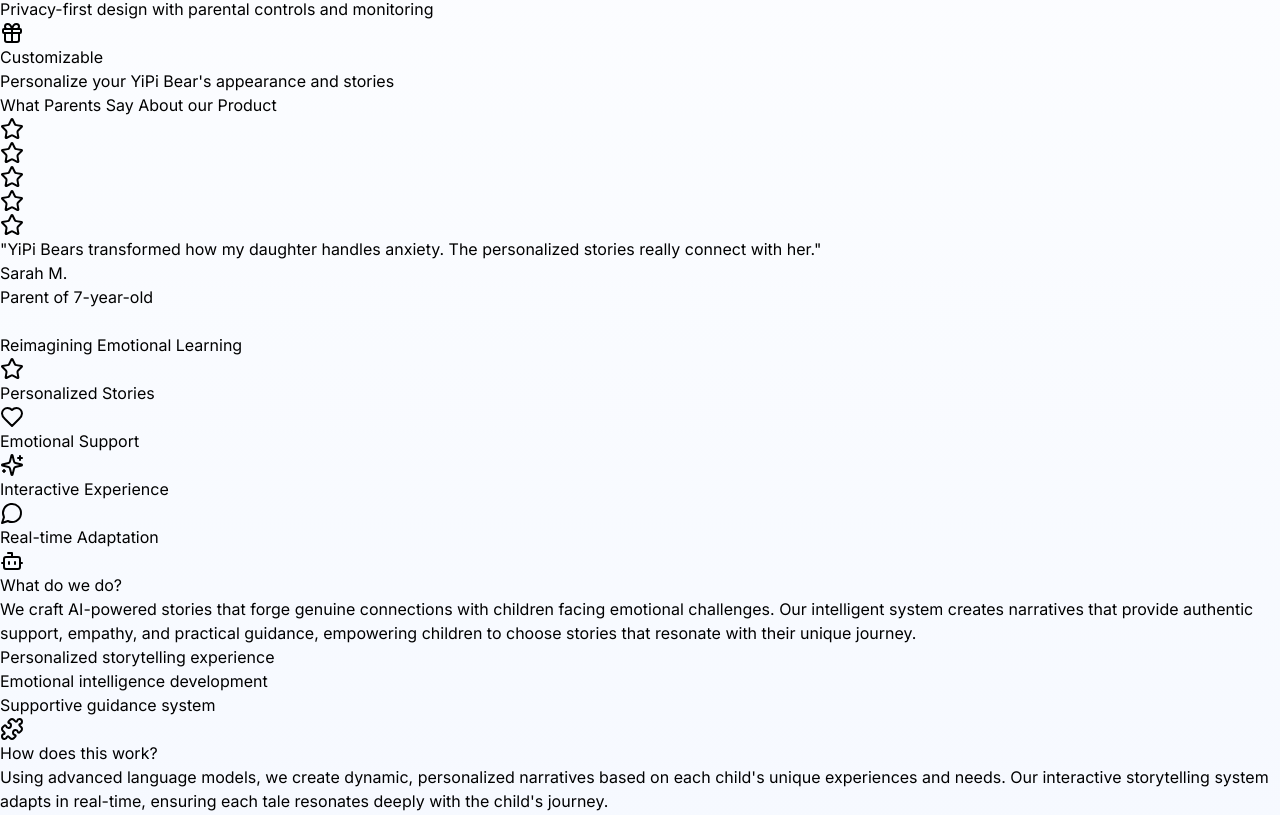
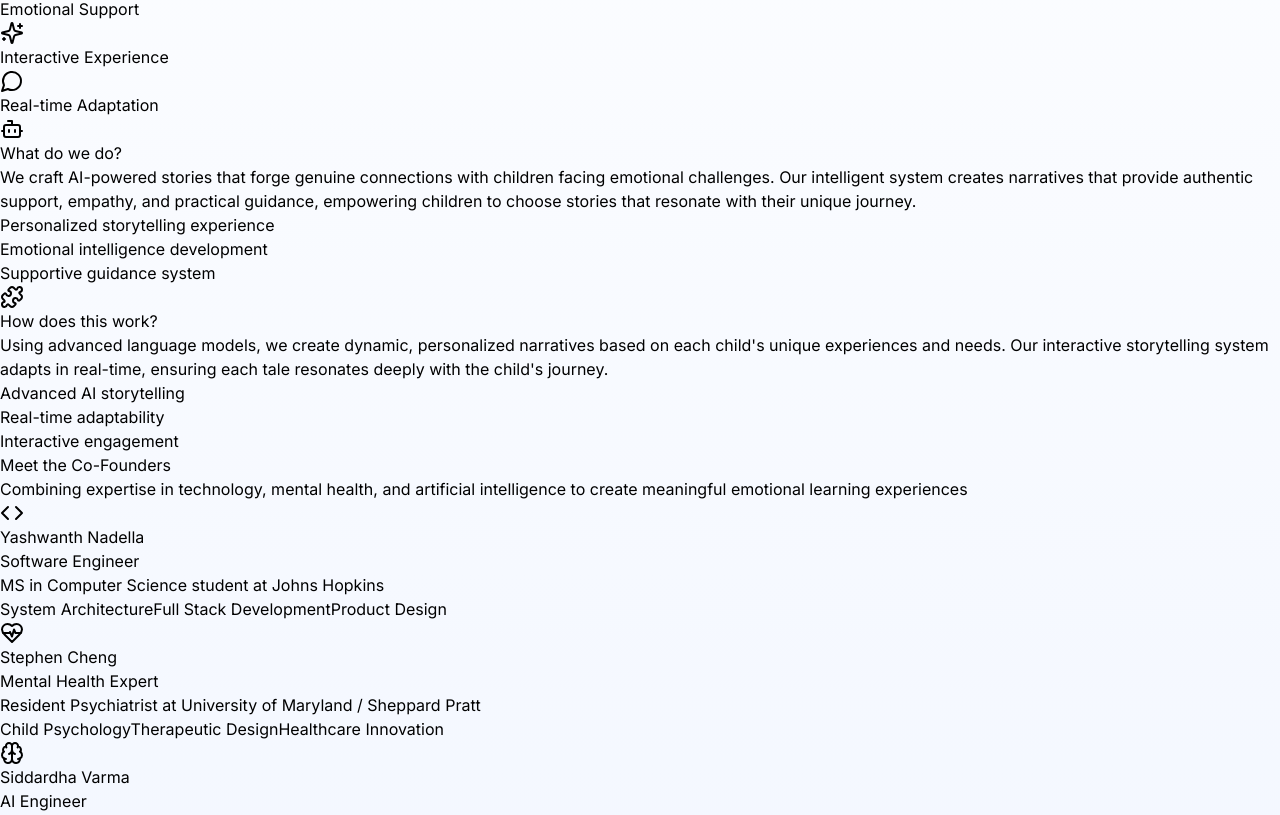
Before and after one commit to siddhardha99/KindMind, a Next.js app: page / in a window 1280 px wide. Shown: the part 585-1400 px from the top of the page. Built offline with nearby package versions, Linux system fonts and the light colour scheme.

Commit message:
Made new section and change

```diff
--- a/src/app/components/TeamSection.tsx
+++ b/src/app/components/TeamSection.tsx
@@ -6,7 +6,7 @@
   {
     name: "Yashwanth Nadella",
     role: "MS in Computer Science student at Johns Hopkins",
-    description: "Technical Development Lead",
+    description: "Software Engineer",
     icon: <Code className="w-6 h-6 text-blue-500" />,
     expertise: ["System Architecture", "Full Stack Development", "Product Design"]
   },
@@ -20,7 +20,7 @@
   {
     name: "Siddardha Varma",
     role: "MS in Artificial Intelligence student at University of North Texas",
-    description: "AI Implementation Lead",
+    description: "AI Engineer",
     icon: <Brain className="w-6 h-6 text-purple-500" />,
     expertise: ["Machine Learning", "Natural Language Processing", "AI Systems"]
   }
@@ -31,7 +31,7 @@
     <section className="py-16 px-4 bg-gradient-to-b from-blue-50 to-purple-50">
       <div className="max-w-7xl mx-auto">
         <h2 className="text-3xl font-bold mb-4 text-center bg-gradient-to-r from-blue-600 to-purple-600 bg-clip-text text-transparent">
-          Meet Our Team
+          Meet the Co-Founders
         </h2>
         <p className="text-center text-gray-600 mb-12 max-w-2xl mx-auto">
           Combining expertise in technology, mental health, and artificial intelligence
--- a/src/app/page.tsx
+++ b/src/app/page.tsx
@@ -14,9 +14,9 @@
     <main className="min-h-screen bg-white">
       <NavigationBar />
       <HeroSection/>
-      <StatsSection/>
+      {/* <StatsSection/> */}
       <FeaturesSection/>
-      <TestimonialsSection/>
+      {/* <TestimonialsSection/> */}
       <AboutSection/>
       <TeamSection/>
       <CTASection/>
```
